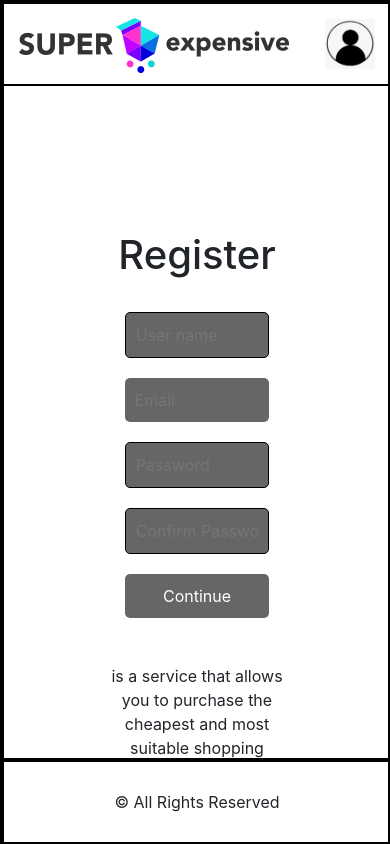
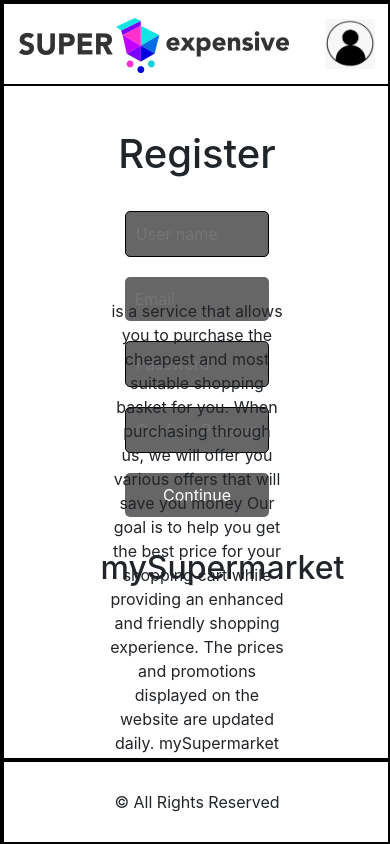
Before and after one commit to Dannymizrachi/Supermarket_project, an Angular app in the folder client/: page /home in a window 390 px wide. Built offline with nearby package versions, Linux system fonts and the light colour scheme.

Commit message:
config changes and styles adjustments

```diff
--- a/client/package.json
+++ b/client/package.json
@@ -3,7 +3,7 @@
   "version": "0.0.0",
   "scripts": {
     "ng": "ng",
-    "start": "ng serve",
+    "start": "ng serve --aot",
     "build": "ng build",
     "test": "ng test",
     "lint": "ng lint",
--- a/client/src/app/components/register/register.component.css
+++ b/client/src/app/components/register/register.component.css
@@ -55,6 +55,8 @@
   }
   .registerContainer > * {
     margin: 10px 0px;
+    justify-content: space-around;
+    height: 60%;
   }
   .formContainer {
     width: 100%;
@@ -62,7 +64,6 @@
   .marketDescriptionContainer {
     width: 100%;
   }
-
   .formClass {
     width: 100%;
   }
--- a/client/src/app/components/register/register.component.html
+++ b/client/src/app/components/register/register.component.html
@@ -34,7 +34,7 @@
     </form>
   </div>
   <div class="marketDescriptionContainer">
-    <h1>mySupermarket</h1>
+    <h2>mySupermarket</h2>
     <div class="marketDescription">
       <span>
         is a service that allows you to purchase the cheapest and most suitable
--- a/client/src/styles.css
+++ b/client/src/styles.css
@@ -69,6 +69,9 @@
   border: none;
 }
 
+h2 {
+  margin-bottom: 2rem;
+}
 :root {
   --inputColor: #666666;
   --disabled: #cccccc;
```
Also changed, not shown: 1 other file (tests, documents, lock files or other folders).
